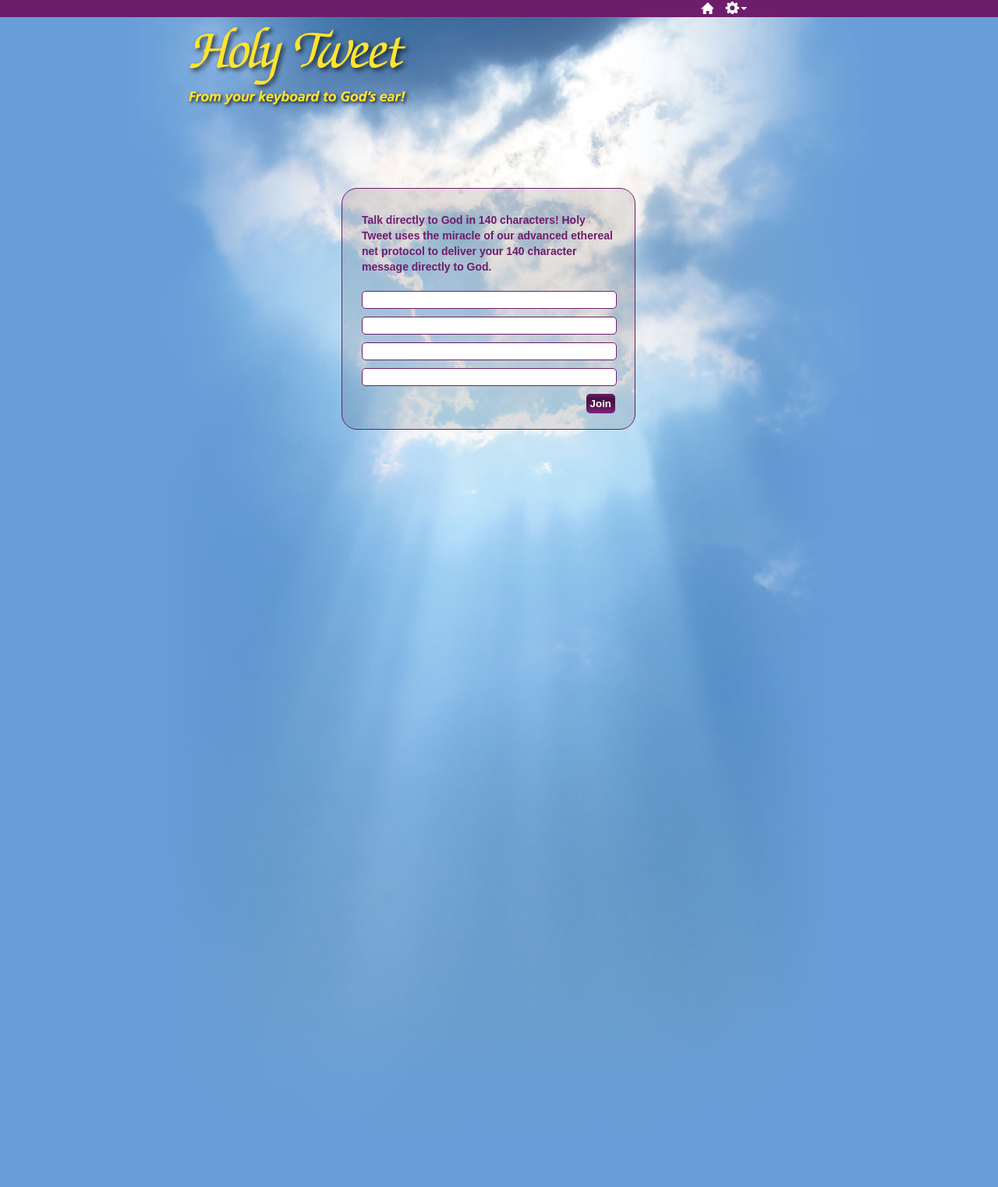
After one commit to Grafixwerks/P2, a PHP site: page /join.php in a window 1280 px wide. The commit adds this page. Shown: the whole page at 78% size. Run offline with PHP 8.4, Linux system fonts and the light colour scheme.

Commit message:
Add HTML & CSS for join form

```diff
--- a/css/main.css
+++ b/css/main.css
@@ -261,7 +261,6 @@ legend {
 	padding: 0px;
 }
 #sign-in {
-	margin: 10px 0px 0px;
 	float: right;
 }
 .welcome-label {
@@ -269,7 +268,7 @@ legend {
 	left: -9999px;
 }
 .txt {
-	width: 100%;
+	width: 319px;
 	margin-bottom: 10px;
 	border: 1px solid #6E1D6B;
 	padding:3px;
@@ -285,3 +284,13 @@ legend {
 	font-weight: bold;
 	color: #6E1D6B;
 }
+.welcome a {
+	color: #FF931E;
+	text-decoration: none;
+}
+.welcome a:hover {
+	color: #FF931E;
+	text-decoration: underline;
+}#join {
+	float: right;
+}
--- /dev/null
+++ b/join.php
@@ -0,0 +1,77 @@
+<!DOCTYPE HTML>
+<html>
+<head>
+<!-- CSCI E-15 | Andrew Pearson | P 2 -->
+<meta charset="utf-8">
+<title>Holy Tweet</title>
+<link href='http://fonts.googleapis.com/css?family=Bree+Serif' rel='stylesheet' type='text/css'>
+<link rel="stylesheet" type="text/css" href="css/main.css">
+</head>
+
+<body>
+<div class="main-nav">
+  <ul class="nav">
+    <li><a href="" title="Account" id="acct">Account</a>
+      <ul class="dropdown">
+        <li><a href="">View profile</a></li>
+        <li><a href="">Account dashboard</a></li>
+        <li><a href="">Log out </a></li>
+      </ul><!-- .dropdown -->
+
+
+    </li>
+    <li><a href="" title="Home" id="home">Home</a></li>
+  </ul><!-- .nav -->
+
+</div><!-- .main-nav -->
+
+
+<div class="wrapper"> <a href="/" class="logo">Holy Tweet: from your keyboard to God’s ear!</a>
+
+
+<div class="welcome">
+<p>Talk directly to God in 140 characters! Holy Tweet uses the miracle of our advanced ethereal net protocol to deliver your 140 character message directly to God.</p>
+
+
+<form action="" method="post" enctype="application/x-www-form-urlencoded" id="">
+  <fieldset>
+    <legend>Sign in</legend>
+    <div class="text-group">
+      <label for="first-name" class="welcome-label">First Name:</label>
+      <input type="text" name="first-name" id="first-name"  class="txt" maxlength="20" />
+    </div><!-- Close class text-gruop -->
+
+
+    <div class="text-group">
+      <label for="last-name" class="welcome-label">Last Name:</label>
+      <input type="text" name="last-name" id="last-name"  class="txt" maxlength="30" />
+    </div><!-- Close class text-gruop -->
+
+
+    <div class="text-group">
+      <label for="email" class="welcome-label">E-Mail:</label>
+      <input type="text" name="email" id="email"  class="txt" maxlength="30" />
+    </div><!-- Close class text-gruop -->
+
+
+    <div class="text-group">
+      <label for="pass" class="welcome-label">Password: </label>
+      <input type="text" name="pass" id="pass"  class="txt" maxlength="30" />
+    </div><!-- Close class text-gruop -->
+
+
+  </fieldset>
+  <input type="submit" name="submit" value="Join" id="join" class="btn" />
+</form>
+
+
+
+</div><!-- .welcome -->
+
+
+
+</div><!-- .wrapper -->
+
+
+</body>
+</html>
```
